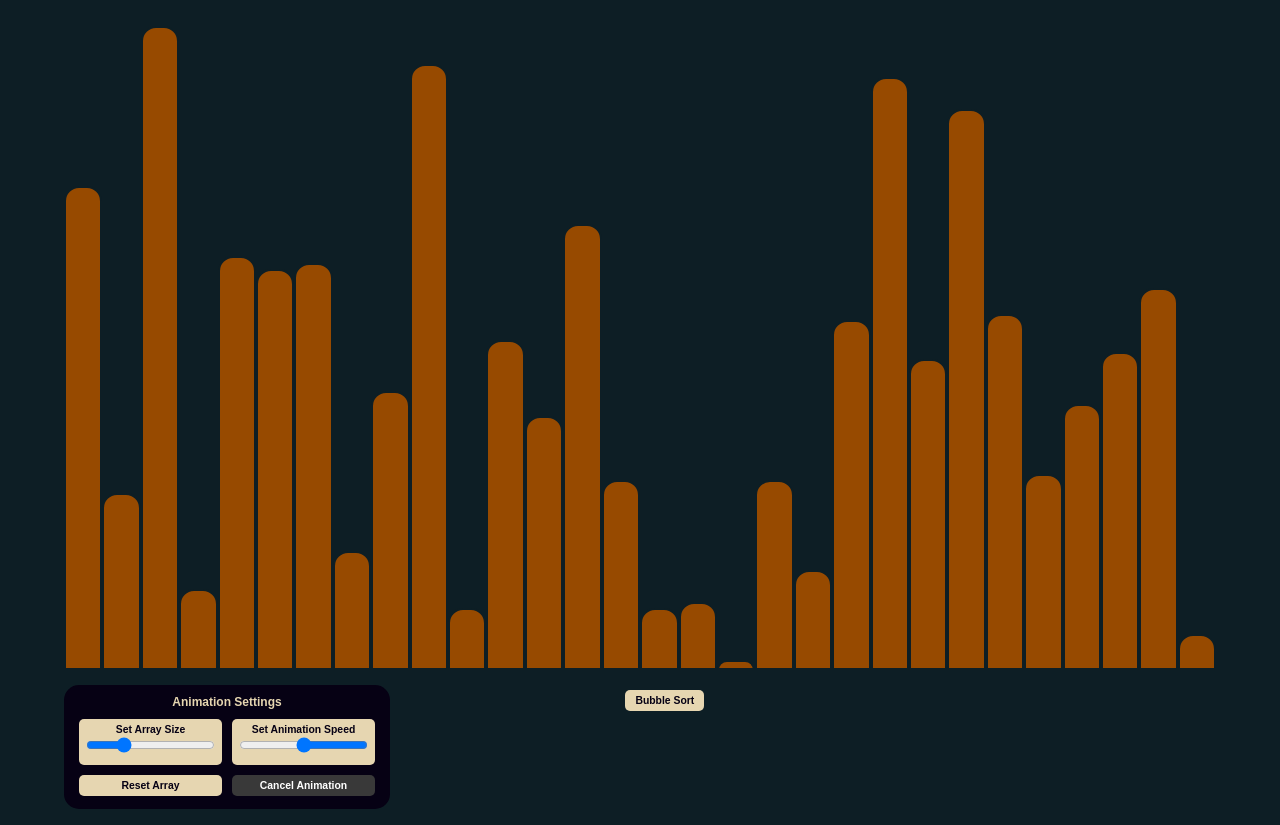
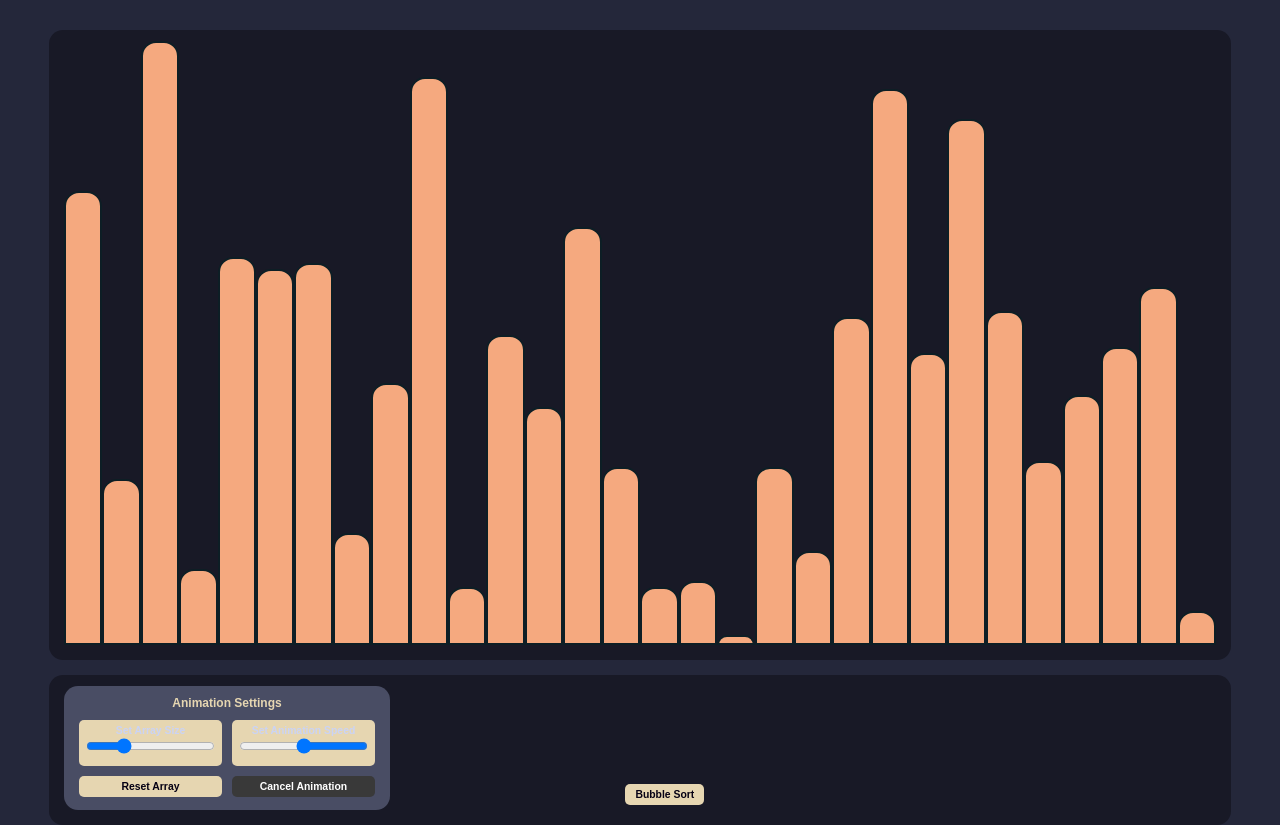
Before and after one commit to JonnySB/sorting-visualiser, a React (Create React App) app: page / in a window 1280 px wide. Built offline with nearby package versions, Linux system fonts and the light colour scheme.

Commit message:
changed to cattpuchin theme

```diff
--- a/src/App.css
+++ b/src/App.css
@@ -1,10 +1,10 @@
 .App {
   text-align: center;
-  background: #0d1e25;
+  background: #24273a;
   font-family: Arial, Helvetica, sans-serif;
   font-size: 1.3vh;
   font-weight: 700;
-  color: #060114;
+  color: #cad3f5;
 }
 
 .App-logo {
@@ -33,6 +33,10 @@
   color: #61dafb;
 }
 
+.top-spacer {
+  height: 15px;
+}
+
 @keyframes App-logo-spin {
   from {
     transform: rotate(0deg);
--- a/src/App.jsx
+++ b/src/App.jsx
@@ -12,6 +12,7 @@ function App() {
 
   return (
     <div className="App">
+      <div className="top-spacer"></div>
       <SortingVisualiser
         arraySize={arraySize}
         animationSpeedMS={animationSpeedMS}
--- a/src/components/ArrayBar/ArrayBar.css
+++ b/src/components/ArrayBar/ArrayBar.css
@@ -1,6 +1,6 @@
 .array-bar {
   flex-grow: 1;
-  background: #974a00;
+  background: #f5a97f;
   border: 2px solid #0d1e25;
   border-radius: 15px 15px 0px 0px;
 }
--- a/src/components/SortingControls/SortingControls.css
+++ b/src/components/SortingControls/SortingControls.css
@@ -1,16 +1,22 @@
 .controls-container {
   display: flex;
+  padding: 15px;
+  height: 15vh;
   width: 90%;
   margin: auto;
+  align-items: flex-end;
+  margin-top: 15px;
+  background: #181926;
+  border-radius: 14px;
 }
 
 .animation-controls-container {
   display: flex;
   flex-direction: column;
   height: 13vh;
-  background: #060114;
+  background: #494d64;
   padding: 10px;
-  border-radius: 15px;
+  border-radius: 14px;
 }
 
 .header {
--- a/src/components/SortingVisualiser/SortingVisualiser.css
+++ b/src/components/SortingVisualiser/SortingVisualiser.css
@@ -1,10 +1,11 @@
 .array-container {
   display: flex;
   padding: 15px;
-  height: 80vh;
+  height: 75vh;
   width: 90%;
   margin: auto;
   align-items: flex-end;
   margin-top: 15px;
-  background: #0d1e25;
+  background: #181926;
+  border-radius: 14px;
 }
--- a/src/components/SortingVisualiser/SortingVisualiser.jsx
+++ b/src/components/SortingVisualiser/SortingVisualiser.jsx
@@ -10,9 +10,9 @@ const SortingVisualiser = (props) => {
 
   // app colour pallet
   const colours = {
-    BASE_COLOR_HEX: "#974a00",
-    SWAP_COLOR_HEX: "green",
-    NO_SWAP_COLOR_HEX: "red",
+    BASE_COLOR_HEX: "#f5a97f",
+    SWAP_COLOR_HEX: "#a6da95",
+    NO_SWAP_COLOR_HEX: "#ed8796",
   };
 
   // Generate an array of length arrayLength:
```
